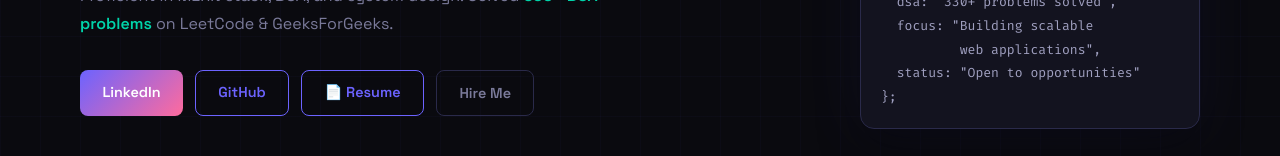
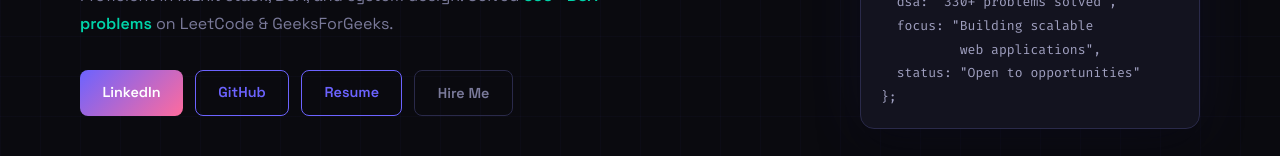
Before and after one commit to mihirprabhakar/mihir-portfolio, a React (Vite) app in the folder frontend/: page / in a window 1280 px wide. Shown: the part 444-600 px from the top of the page. Built offline with nearby package versions, Linux system fonts and the light colour scheme.

Commit message:
removes space

```diff
--- a/frontend/src/App.jsx
+++ b/frontend/src/App.jsx
@@ -203,7 +203,7 @@ export default function App() {
           <div className="hero-actions">
             <a href="https://www.linkedin.com/in/mihir-prabhakar-952869291/" target="_blank" rel="noreferrer" className="btn btn-primary">LinkedIn</a>
             <a href="https://github.com/mihirprabhakar" target="_blank" rel="noreferrer" className="btn btn-outline">GitHub</a>
-            <a href="/resume.pdf" target="_blank" rel="noreferrer" className="btn btn-outline">📄 Resume</a>
+            <a href="/resume.pdf" target="_blank" rel="noreferrer" className="btn btn-outline"> Resume</a>
             <button className="btn btn-ghost" onClick={() => handleNav("Contact")}>Hire Me</button>
           </div>
           <div className="hero-stats">
```
